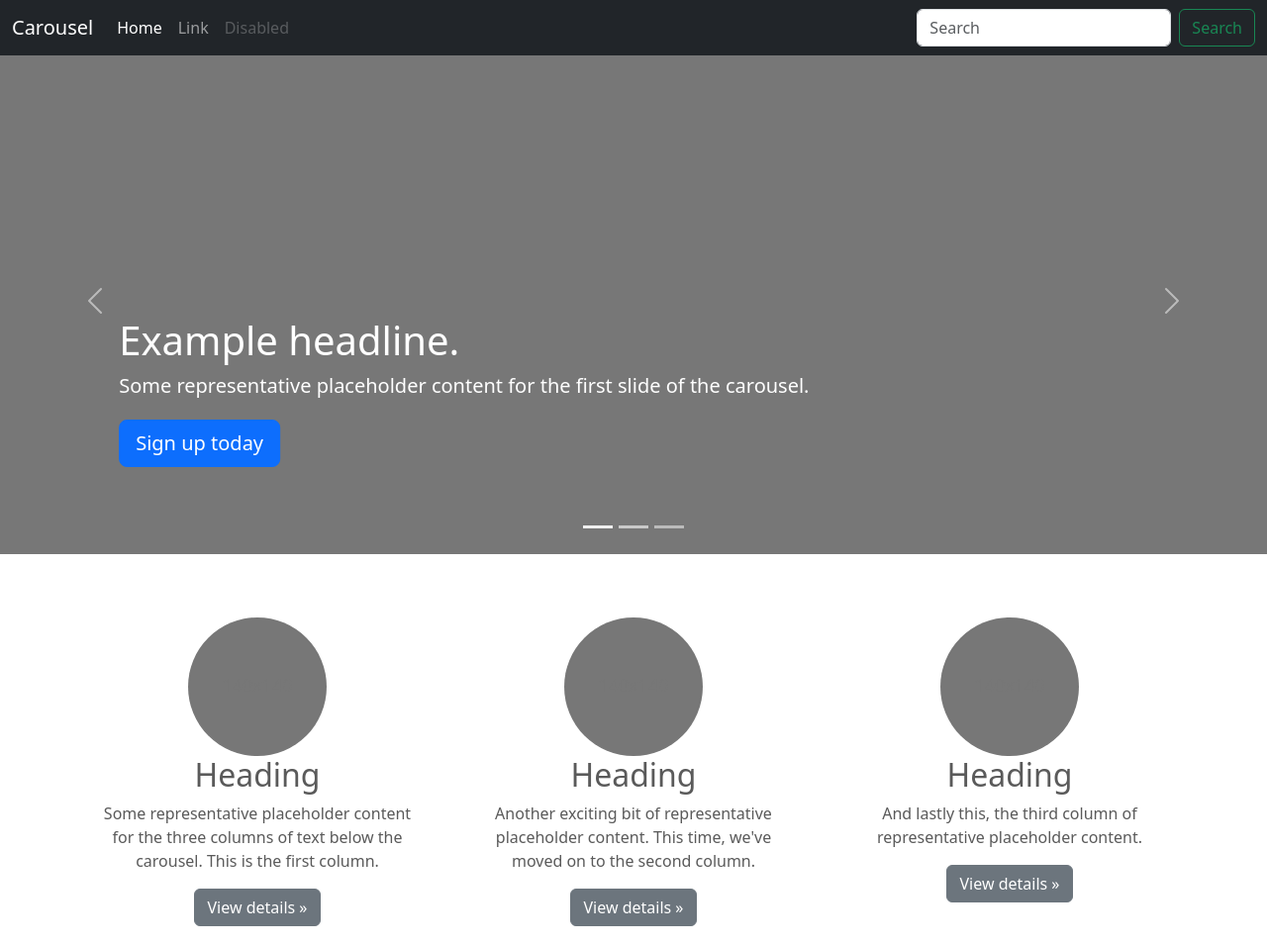
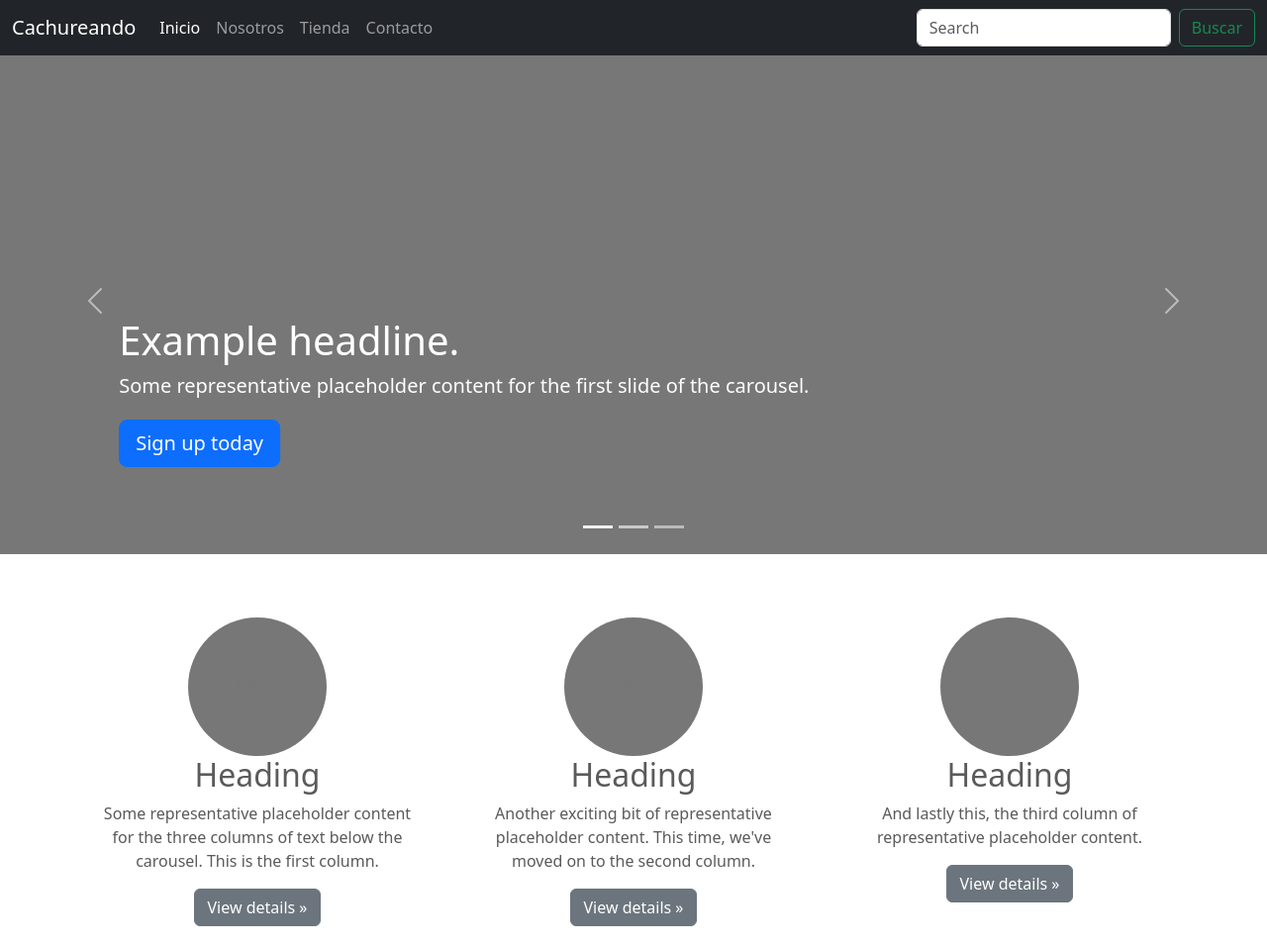
Before and after one commit to claudiomarcelo736/sprint, a plain HTML site: page index.html in a window 1280 px wide. Shown: the top 955 px of the page at 99% size. Drawn offline with nearby package versions, Linux system fonts and the light colour scheme.

Commit message:
Cambios en el menu

```diff
--- a/index.html
+++ b/index.html
@@ -6,7 +6,7 @@
     <meta name="description" content="">
     <meta name="author" content="Mark Otto, Jacob Thornton, and Bootstrap contributors">
     <meta name="generator" content="Hugo 0.108.0">
-    <title>Carousel Template · Bootstrap v5.3</title>
+    <title>Sprint 2</title>
     <link rel="stylesheet" href="css/style.css">
     <link rel="canonical" href="https://getbootstrap.com/docs/5.3/examples/carousel/">
     <link href="https://cdn.jsdelivr.net/npm/bootstrap@5.3.0-alpha1/dist/css/bootstrap.min.css" rel="stylesheet" integrity="sha384-GLhlTQ8iRABdZLl6O3oVMWSktQOp6b7In1Zl3/Jr59b6EGGoI1aFkw7cmDA6j6gD" crossorigin="anonymous">
@@ -18,25 +18,28 @@
 <header>
   <nav class="navbar navbar-expand-md navbar-dark fixed-top bg-dark">
     <div class="container-fluid">
-      <a class="navbar-brand" href="#">Carousel</a>
+      <a class="navbar-brand" href="#">Cachureando</a>
       <button class="navbar-toggler" type="button" data-bs-toggle="collapse" data-bs-target="#navbarCollapse" aria-controls="navbarCollapse" aria-expanded="false" aria-label="Toggle navigation">
         <span class="navbar-toggler-icon"></span>
       </button>
       <div class="collapse navbar-collapse" id="navbarCollapse">
         <ul class="navbar-nav me-auto mb-2 mb-md-0">
           <li class="nav-item">
-            <a class="nav-link active" aria-current="page" href="#">Home</a>
+            <a class="nav-link active" aria-current="page" href="#">Inicio</a>
           </li>
           <li class="nav-item">
-            <a class="nav-link" href="#">Link</a>
+            <a class="nav-link" href="#">Nosotros</a>
           </li>
           <li class="nav-item">
-            <a class="nav-link disabled">Disabled</a>
+            <a class="nav-link" href="#">Tienda</a>
+          </li>
+          <li class="nav-item">
+            <a class="nav-link" href="#">Contacto</a>
           </li>
         </ul>
         <form class="d-flex" role="search">
           <input class="form-control me-2" type="search" placeholder="Search" aria-label="Search">
-          <button class="btn btn-outline-success" type="submit">Search</button>
+          <button class="btn btn-outline-success" type="submit">Buscar</button>
         </form>
       </div>
     </div>
```
